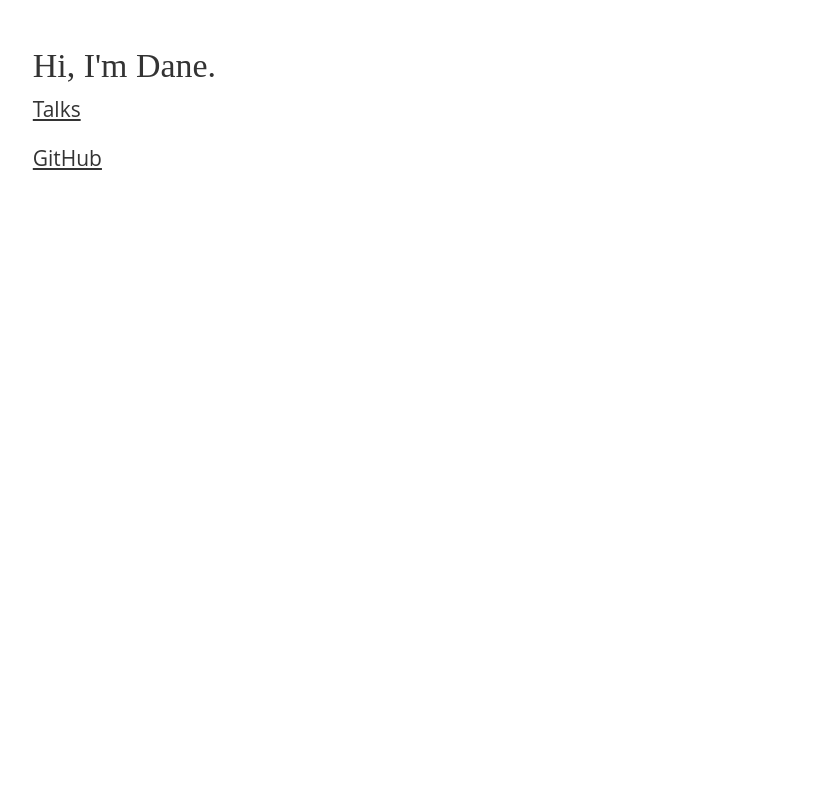
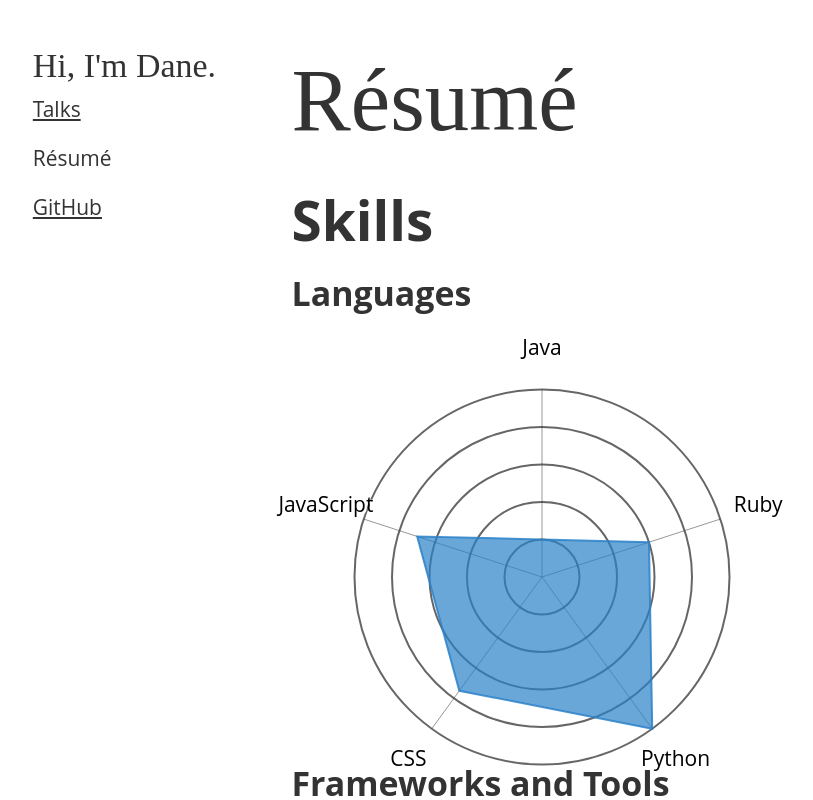
Before and after one commit to daneah/dane.engineering, a Vue app: page /resume in a window 1280 px wide. Shown: the top 800 px of the page, without its empty margins (14-827 px from the left). Built offline with nearby package versions, Linux system fonts and the light colour scheme; a web font is replaced by a local one.

Commit message:
Add radar plot component and use in resume (#19)

```diff
--- a/src/App.vue
+++ b/src/App.vue
@@ -60,6 +60,7 @@ export default {
     return {
       navLinks: [
         { to: 'talks', text: 'Talks' },
+        { to: 'resume', text: 'Résumé' },
         { to: 'https://github.com/daneah', text: 'GitHub', external: true },
       ]
     }
--- a/src/_colors.scss
+++ b/src/_colors.scss
@@ -1,6 +1,7 @@
 :root {
     --dark-gray: #333333;
     --black: #000000;
+    --white: #FFFFFF;
 
     --link-hover-color: var(--black);
 }
--- /dev/null
+++ b/src/components/RadarPlot.vue
@@ -0,0 +1,133 @@
+<template>
+    <div
+        ref="svgContainer"
+        class="svg-container"
+    >
+        <svg :viewBox="`0 0 ${size} ${size}`">
+            <g :transform="`translate(${size / 2}, ${size / 2})`">
+                <circle
+                    v-for="(level, levelIndex) in levels"
+                    :key="`level-${levelIndex}`"
+                    :r="(graphicSize / 2 / levels) * (levelIndex + 1)"
+                />
+                <g>
+                    <template
+                        v-for="(characteristic, characteristicIndex) in characteristics"
+                    >
+                        <text
+                            :key="`characteristic-label-${characteristicIndex}`"
+                            text-anchor="middle"
+                            alignment-baseline="middle"
+                            :x="Math.cos(radsForCharacteristic(characteristic)) * graphicSize / 1.65"
+                            :y="Math.sin(radsForCharacteristic(characteristic)) * graphicSize / 1.65"
+                        >
+                            {{ characteristic.name }}
+                        </text>
+                        <line
+                            :key="`characteristic-axis-${characteristicIndex}`"
+                            x1="0"
+                            y1="0"
+                            :x2="Math.cos(radsForCharacteristic(characteristic)) * graphicSize / 2"
+                            :y2="Math.sin(radsForCharacteristic(characteristic)) * graphicSize / 2"
+                        />
+                    </template>
+                </g>
+                <g>
+                    <polygon
+                        :points="points"
+                    />
+                </g>
+            </g>
+        </svg>
+    </div>
+</template>
+
+<script>
+export default {
+  name: 'RadarPlot',
+  props: {
+    levels: {
+      type: Number,
+      required: false,
+      default: 3
+    },
+    characteristics: {
+      type: Array,
+      required: true
+    }
+  },
+  data () {
+    return {
+      size: 500,
+      graphicMultiplier: 0.75
+    }
+  },
+  computed: {
+    radsBetweenAxes () {
+      return 2 * Math.PI / this.characteristics.length;
+    },
+    graphicSize () {
+      return this.size * this.graphicMultiplier;
+    },
+    points () {
+      let points = [];
+      this.characteristics.forEach((characteristic) => {
+        let pointX = Math.cos(this.radsForCharacteristic(characteristic)) * this.graphicSize / 2 * (characteristic.score / this.levels),
+            pointY = Math.sin(this.radsForCharacteristic(characteristic)) * this.graphicSize / 2 * (characteristic.score / this.levels);
+
+        points.push(`${pointX},${pointY}`);
+      });
+
+      return points.join(" ");
+    }
+  },
+  methods: {
+    radsForCharacteristic (characteristic) {
+      return (this.characteristics.indexOf(characteristic) * this.radsBetweenAxes) - (Math.PI / 2);
+    }
+  }
+}
+</script>
+
+<style scoped lang="scss">
+.svg-container {
+  width: 100%;
+  height: 0;
+  padding-top: 47%;
+  position: relative;
+  max-width: 500px;
+}
+
+svg {
+  position: absolute;
+  top: 0;
+  left: 0;
+  overflow: visible;
+}
+
+circle {
+  fill: none;
+  stroke: var(--dark-gray);
+  stroke-width: 2;
+  stroke-opacity: 0.75;
+}
+
+line {
+  stroke: var(--dark-gray);
+  stroke-width: 1;
+  stroke-opacity: 0.5;
+}
+
+text {
+  font-size: var(--text-lg);
+  text-shadow: 2px 2px var(--white);
+}
+
+polygon {
+  fill: #2C82C9;
+  fill-opacity: 0.7;
+  stroke: #2C82C9;
+  stroke-width: 2;
+  stroke-opacity: 0.85;
+}
+</style>
--- a/src/router.js
+++ b/src/router.js
@@ -3,6 +3,7 @@ import Meta from 'vue-meta'
 import Router from 'vue-router'
 import Home from '@/views/Home'
 import Talks from '@/views/Talks'
+import Resume from '@/views/Resume'
 
 Vue.use(Router)
 Vue.use(Meta)
@@ -20,6 +21,11 @@ export default new Router({
       path: '/talks',
       name: 'talks',
       component: Talks
+    },
+    {
+      path: '/resume',
+      name: 'resume',
+      component: Resume
     }
   ]
 })
--- a/src/views/Home.vue
+++ b/src/views/Home.vue
@@ -7,7 +7,7 @@
             As a software engineer, Dane has worked on research and development at SAIC (now <BaseLink href="https://www.leidos.com/">Leidos</BaseLink>)
             and personalized cancer genomics at Compendia Bioscience (now part of <BaseLink href="https://www.thermofisher.com">Thermo Fisher Scientific</BaseLink>).
             As a web application developer at <BaseLink href="https://www.ithaka.org">ITHAKA</BaseLink>,
-            his focus has been mainly on web development in Python and Django.
+            his focus has been mainly on web development in Python and Django to enable academic research.
         </BaseParagraph>
 
         <BaseParagraph>
--- /dev/null
+++ b/src/views/Resume.vue
@@ -0,0 +1,106 @@
+<template>
+    <main>
+        <BaseHeading>Résumé</BaseHeading>
+
+        <BaseHeading :level="2">Skills</BaseHeading>
+        <BaseHeading :level="3">Languages</BaseHeading>
+        <RadarPlot
+            :levels="5"
+            :characteristics="languages"
+        />
+
+        <BaseHeading :level="3">Frameworks and Tools</BaseHeading>
+        <RadarPlot
+            :levels="5"
+            :characteristics="frameworksAndTools"
+        />
+    </main>
+</template>
+
+<script>
+import BaseHeading from '@/components/BaseHeading'
+import RadarPlot from '@/components/RadarPlot'
+
+export default {
+  name: 'Resume',
+  components: {
+    BaseHeading,
+    RadarPlot
+  },
+  data () {
+    return {
+      languages: [
+        {
+          name: 'Java',
+          score: 1
+        },
+        {
+          name: 'Ruby',
+          score: 3,
+        },
+        {
+          name: 'Python',
+          score: 5,
+        },
+        {
+          name: 'CSS',
+          score: 3.75,
+        },
+        {
+          name: 'JavaScript',
+          score: 3.5,
+        }
+      ],
+      frameworksAndTools: [
+        {
+          name: 'Django',
+          score: 5
+        },
+        {
+          name: 'jQuery',
+          score: 4.5
+        },
+        {
+          name: 'Vue.js',
+          score: 3.25
+        },
+        {
+          name: 'React',
+          score: 2
+        },
+        {
+          name: 'ZURB Foundation',
+          score: 3.75
+        },
+        {
+          name: 'Bootstrap',
+          score: 3.75
+        },
+        {
+          name: 'SASS',
+          score: 5
+        },
+        {
+          name: 'Webpack',
+          score: 4
+        }
+      ]
+    }
+  },
+  metaInfo: {
+    title: 'Résumé',
+    meta: [
+      {
+        property: 'og:title',
+        content: 'Résumé | Dane Hillard',
+        vmid: 'og:title'
+      },
+      {
+        property: 'og:url',
+        content: '//dane.engineering/resume',
+        vmid: 'og:url'
+      }
+    ]
+  }
+}
+</script>
```
